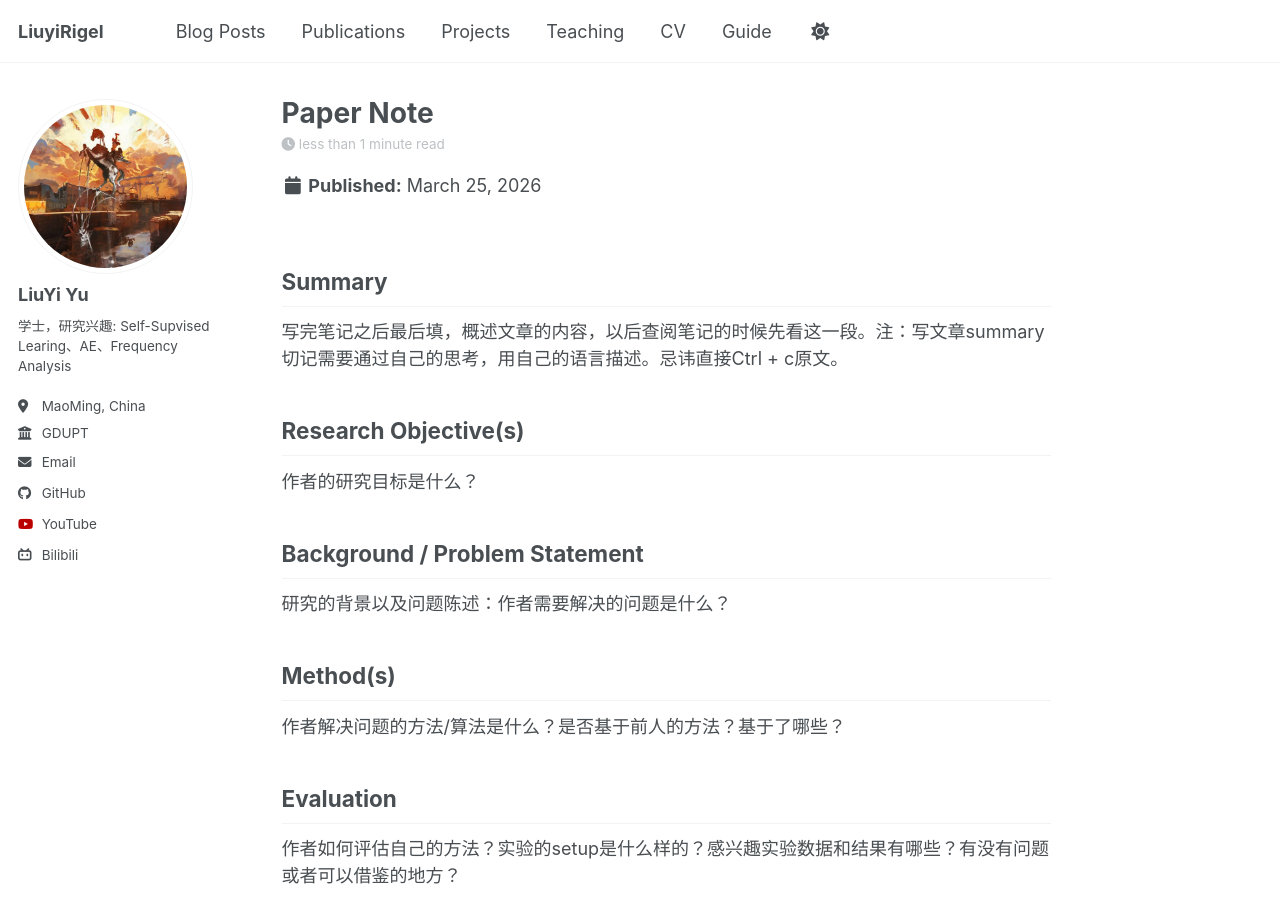
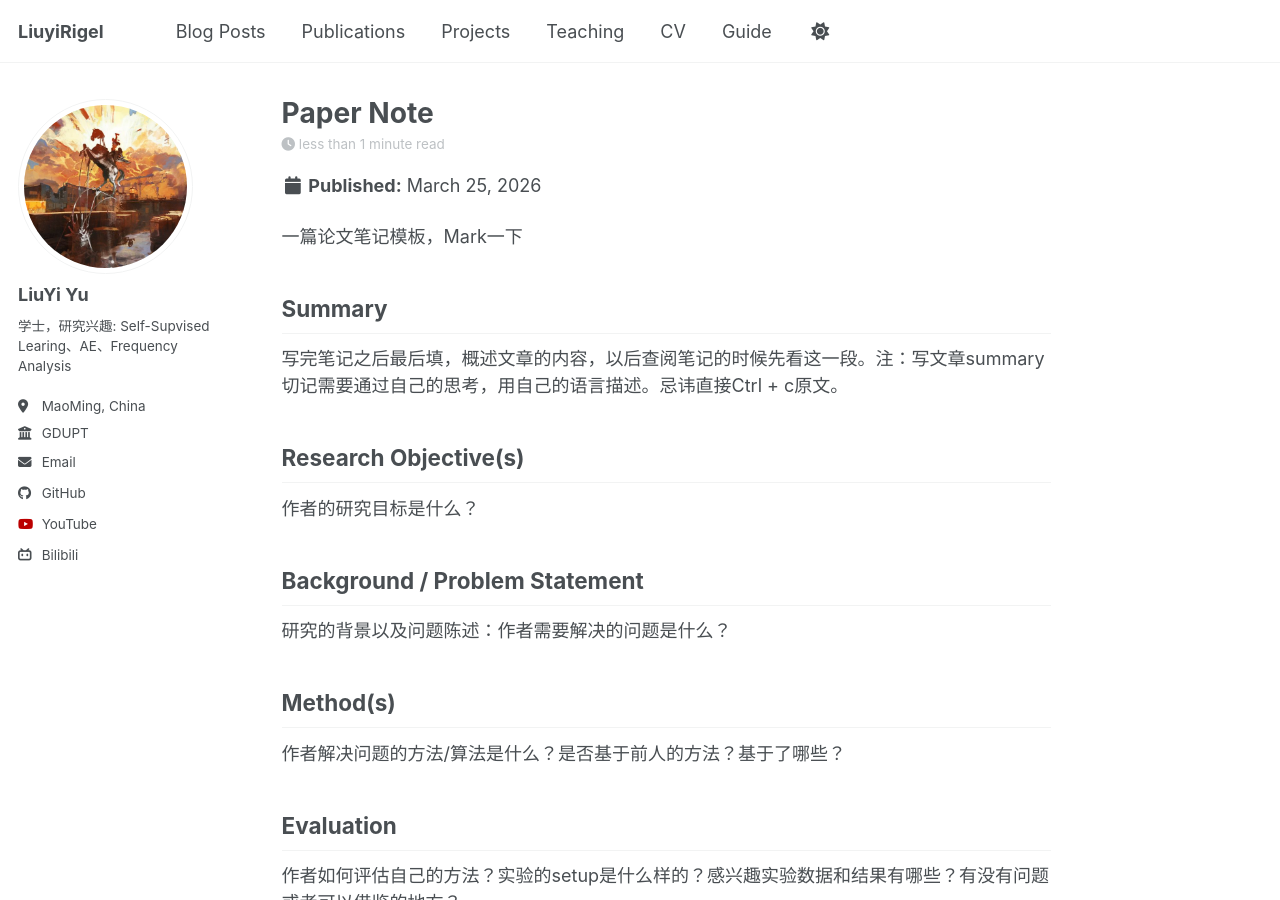
Before and after one commit to LiuyiRigel/LiuyiRigel.github.io, a Jekyll site: the page built from _posts/2026-03-25-Paper-not-1.md, in a window 1280 px wide and 900 px high. Built offline with Jekyll 4.4.1, drawn with Linux system fonts in a browser that asks for light colours; a script bundle is joined from its source files by our own code; library files that are not in the unit come from our copies.

Commit message:
modified:   _posts/2026-03-25-Paper-not-1.md

```diff
--- a/_posts/2026-03-25-Paper-not-1.md
+++ b/_posts/2026-03-25-Paper-not-1.md
@@ -5,6 +5,8 @@ permalink: /posts/2026/03/paper-note-1/
 tags:
   - PaperNote
 ---
+一篇论文笔记模板，Mark一下
+
 ## Summary
 写完笔记之后最后填，概述文章的内容，以后查阅笔记的时候先看这一段。注：写文章summary切记需要通过自己的思考，用自己的语言描述。忌讳直接Ctrl + c原文。
 
```
